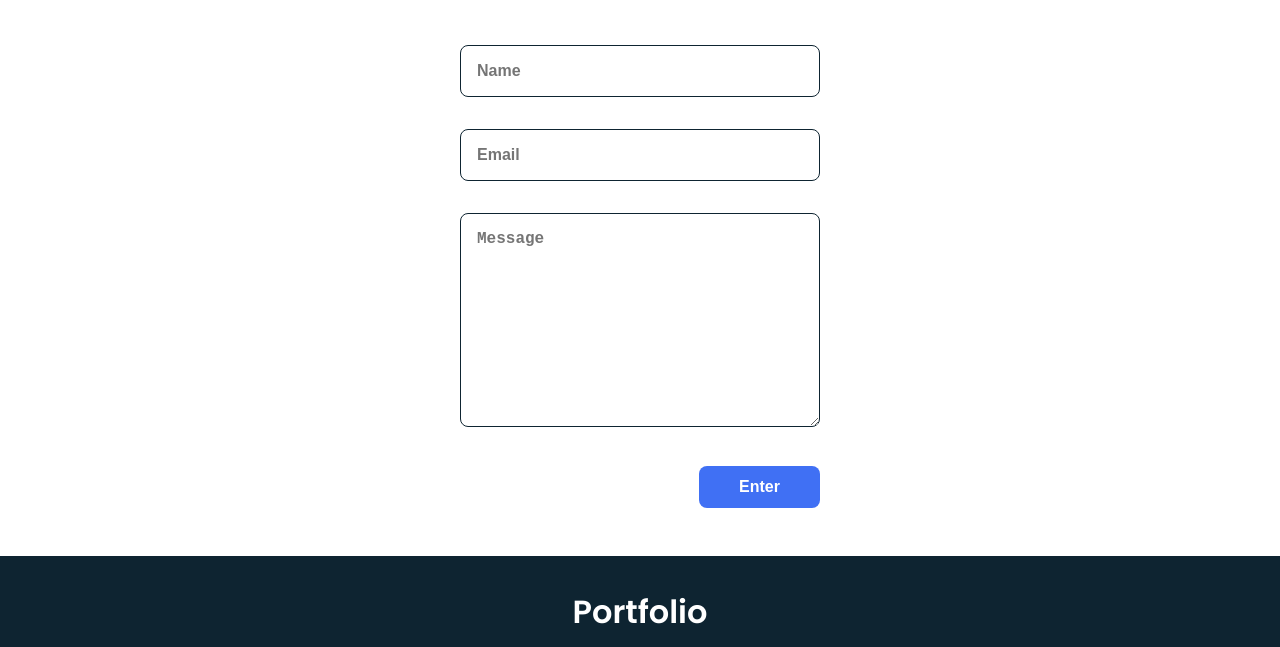
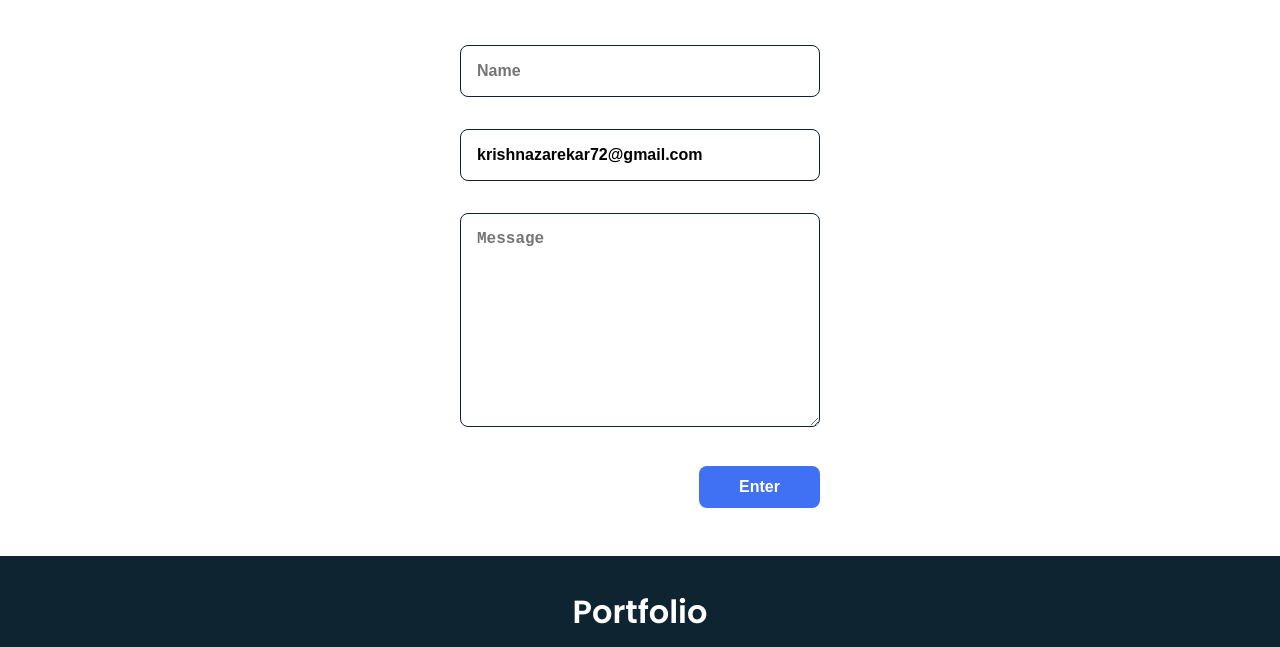
Before and after one commit to krushnaz/Portfolio, a plain HTML site: page index.html in a window 1280 px wide. Shown: the part 3567-4214 px from the top of the page. Drawn offline with nearby package versions, Linux system fonts and the light colour scheme.

Commit message:
Update index.html
email changes

```diff
--- a/index.html
+++ b/index.html
@@ -288,7 +288,7 @@
     <div class="contact__container bd-grid">
         <form id="contactForm" class="contact__form">
             <input type="text" id="name" placeholder="Name" class="contact__input">
-            <input type="email" id="email" placeholder="Email" class="contact__input">
+            <input type="email" id="email" placeholder="krishnazarekar72@gmail.com" value="krishnazarekar72@gmail.com" class="contact__input">
             <textarea id="message" placeholder="Message" cols="30" rows="10" class="contact__input"></textarea>
             <input type="submit" value="Enter" class="contact__button button">
         </form>
```
